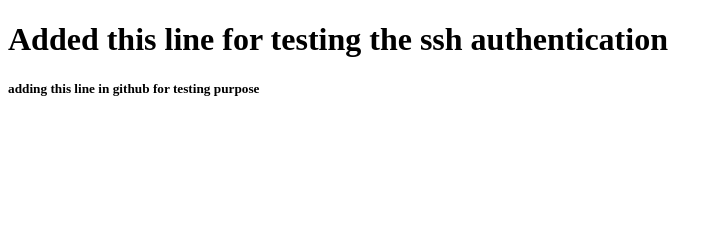
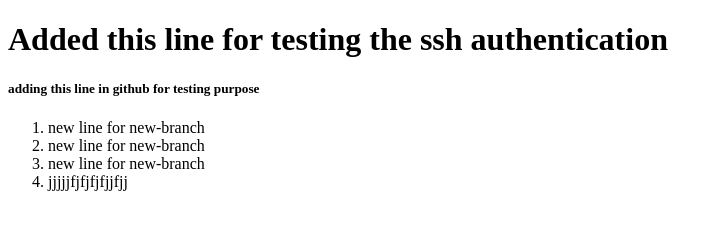
Before and after one commit to sherpacoding/authenticate, a plain HTML site: page index.html in a window 1280 px wide. Shown: the whole page, without its empty margins (0-723 px from the left). Drawn offline with Linux system fonts and the light colour scheme.

Commit message:
modifoeiie

```diff
--- a/index.html
+++ b/index.html
@@ -9,5 +9,11 @@
   <body>
     <h1>Added this line for testing the ssh authentication</h1>
     <h5>adding this line in github for testing purpose</h5>
+    <ol>
+      <li>new line for new-branch</li>
+      <li>new line for new-branch</li>
+      <li>new line for new-branch</li>
+      <li>jjjjjfjfjfjfjjfjj</li>
+    </ol>
   </body>
 </html>
```
